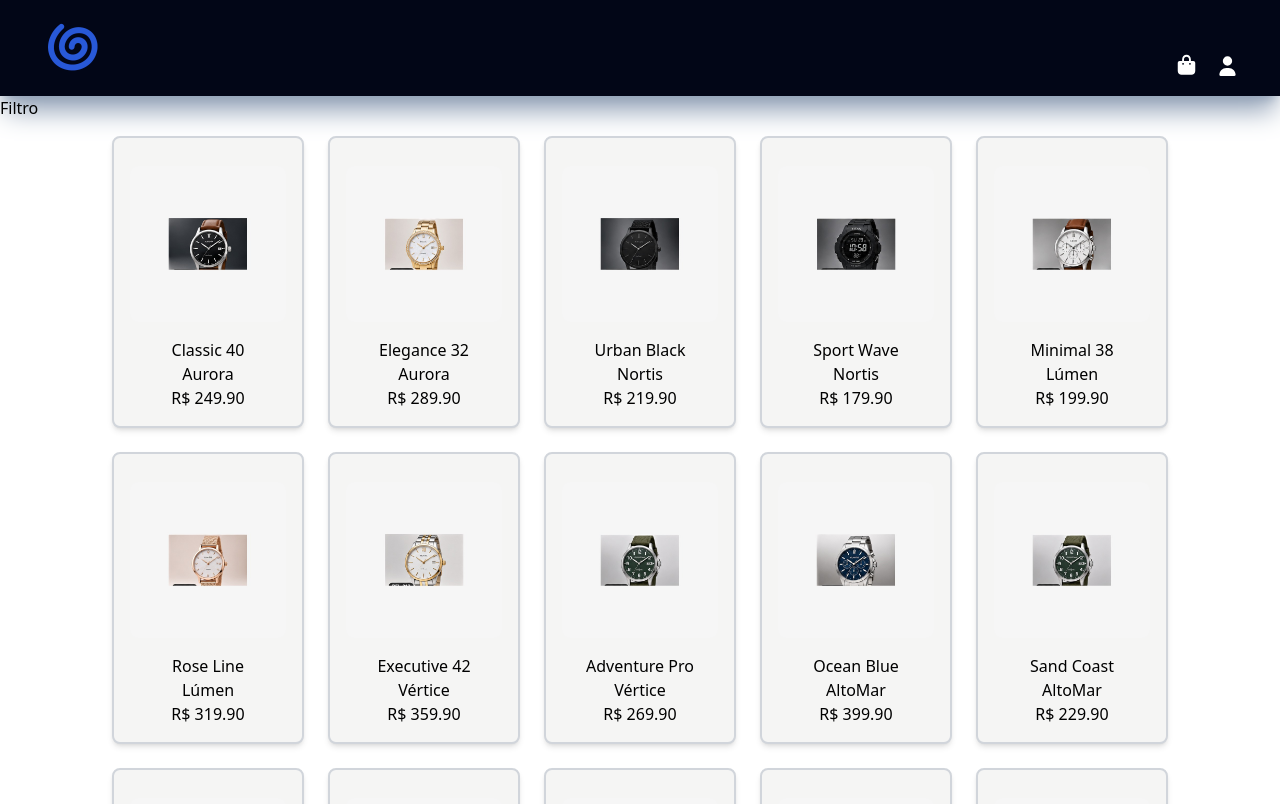
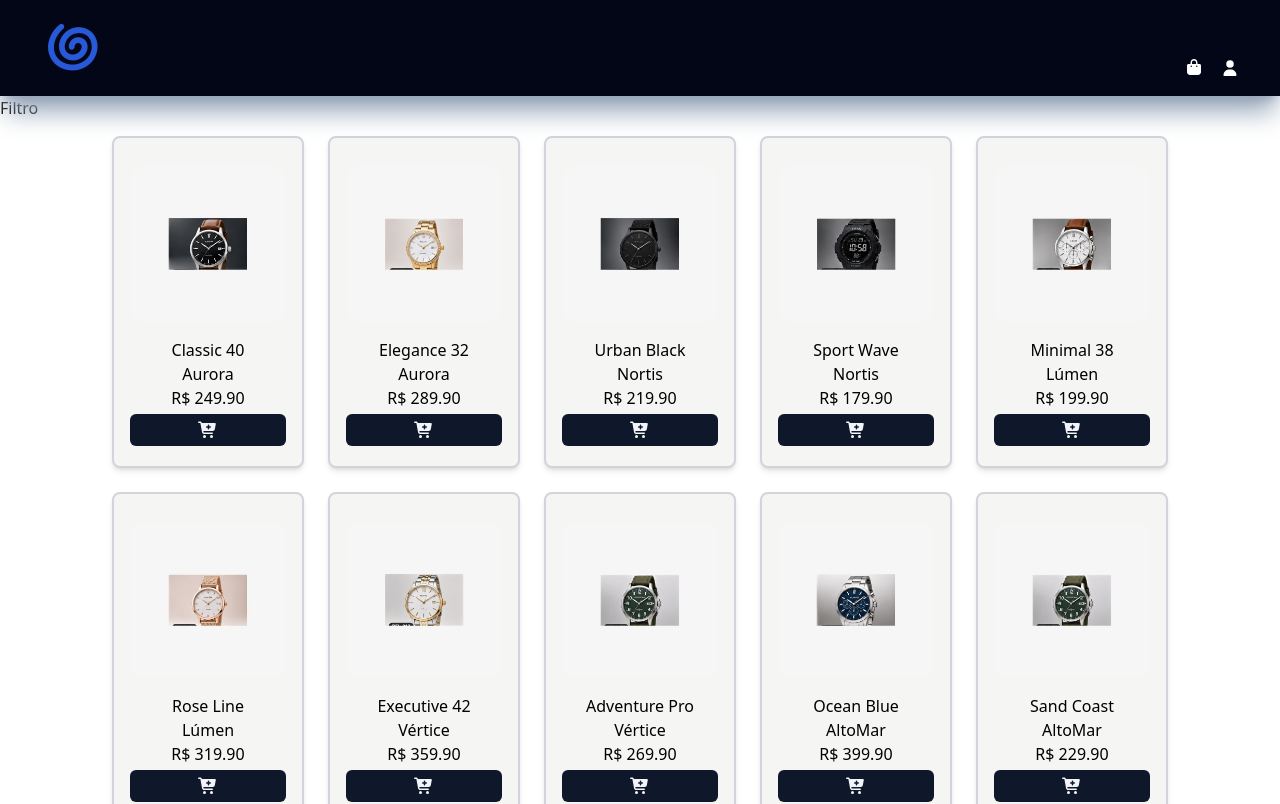
Before and after one commit to eriksoucruz-blip/ProjetoEcomJean, a React (Vite) app: page / in a window 1280 px wide. Shown: the top 804 px of the page. Built offline with nearby package versions, Linux system fonts and the light colour scheme.

Commit message:
Atualização adiconando btt de carrinho

```diff
--- a/src/components/Header.jsx
+++ b/src/components/Header.jsx
@@ -1,22 +1,16 @@
-
-import logo from '../assets/logo/logo.png';
-import UserButtons from './UserButton';
+import logo from "../assets/logo/logo.png";
+import UserButtons from "./UserButton";
 
 const Header = () => {
+  return (
+    <header className="fixed top-0 left-0 right-0 w-full flex items-end justify-between px-8 py-4 bg-slate-950 text-base shadow-xl shadow-slate-400 z-50">
+      <a href="/">
+        <img className="h-16 px-2 " src={logo} alt="Logo Loja" />
+      </a>
 
-    return (
-        <header className='flex text-xl stick top-0 shadow-xl shadow-slate-400 bg-slate-950 px-8 py-4 items-end justify-between text-base'>
-
-            <a href="/">
-                <img  className='h-16 px-2 ' src={logo} alt="Logo Loja"/>
-            </a>
-
-            <UserButtons />
-
-        </header>
-
-    )
-
+      <UserButtons />
+    </header>
+  );
 };
 
 export default Header;
--- a/src/pages/HomePage/Home.jsx
+++ b/src/pages/HomePage/Home.jsx
@@ -1,7 +1,11 @@
 import MainSection from "./MainSection";
 
 const Home = () => {
-  return <MainSection />;
+  return (
+    <div className="pt-24">
+      <MainSection />
+    </div>
+  );
 };
 
 export default Home;
--- a/src/pages/HomePage/ProductCard.jsx
+++ b/src/pages/HomePage/ProductCard.jsx
@@ -1,3 +1,6 @@
+import { FontAwesomeIcon } from "@fortawesome/react-fontawesome";
+import { faCartPlus } from "@fortawesome/free-solid-svg-icons";
+
 const ProductCard = ({ id, name, brand, image, femine, price }) => {
   return (
     <article className="card-produto group w-48 bg-stone-100 rounded-lg shadow-md p-4 m-2 flex flex-col items-center justify-around border-2 border-gray-300">
@@ -10,6 +13,9 @@ const ProductCard = ({ id, name, brand, image, femine, price }) => {
       <p>{brand}</p>
       <p>{femine}</p>
       <p>R$ {price.toFixed(2)}</p>
+      <button className="bg-slate-900 hover:bg-slate-050 hover:scale-105 rounded-md mx-4 my-1 text-slate-100 transition duration-300 flex items-center justify-center gap-2 p-2 block w-full">
+        <FontAwesomeIcon icon={faCartPlus} />
+      </button>
     </article>
   );
 };
--- /dev/null
+++ b/src/pages/HomePage/ProductFilters.jsx
@@ -0,0 +1,5 @@
+const ProductFilters = () => {
+  return <section className=""></section>;
+};
+
+export default ProductFilters;
--- a/src/pages/HomePage/ProductsContainer.jsx
+++ b/src/pages/HomePage/ProductsContainer.jsx
@@ -5,7 +5,7 @@ const ProductsContainer = () => {
   return (
     <section className="flex flex-wrap mx-auto justify-center p-2 gap-2">
       {catalog.map((product) => (
-        <ProductCard {...product} />
+        <ProductCard key={`product_${product.id}_key`} {...product} />
       ))}
     </section>
   );
```
